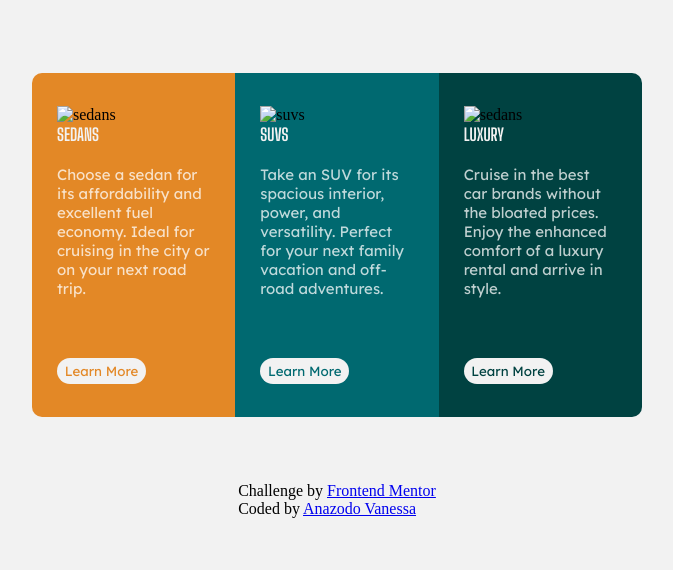
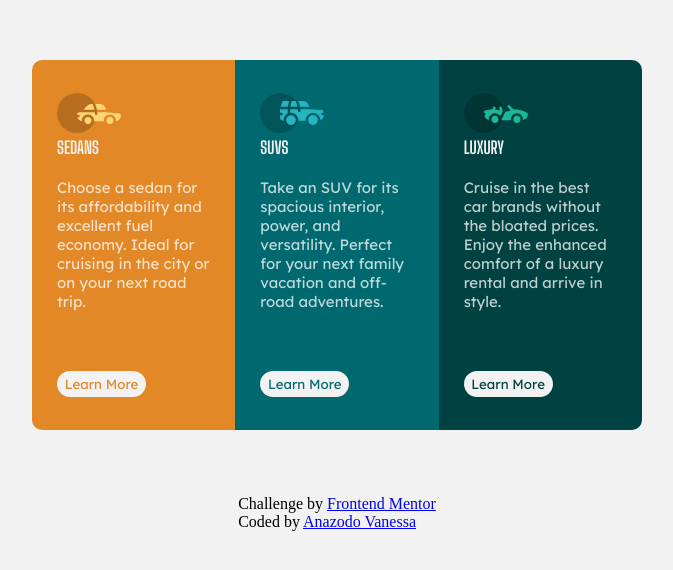
Before and after one commit to vanessie2424/3-Column-Preview-Card-Component, a plain HTML site: page index.html in a window 1280 px wide. Shown: the part 122-692 px from the top of the page, without its empty margins (303-976 px from the left). Drawn offline with Linux system fonts and the light colour scheme; the site is published under a folder, as on GitHub Pages, so addresses that start at the root find nothing.

Commit message:
Added css/style.css

```diff
--- a/index.html
+++ b/index.html
@@ -5,21 +5,21 @@
     <meta http-equiv="X-UA-Compatible" content="IE=edge">
     <meta name="viewport" content="width=device-width, initial-scale=1.0">
     <link rel="stylesheet" href="css/style.css">
-    <link rel="icon" href="../images/favicon-32x32.png">
+    <link rel="icon" href="./images/favicon-32x32.png">
     <title> Frontend Mentor|3-column-preview-card-component</title>
 </head>
 <body>
     <main>
         <div class="container">
             <div class="sedans">
-                <img src="/images/icon-sedans.svg" alt="sedans">
+                <img src="./images/icon-sedans.svg" alt="sedans">
                 <h1>Sedans</h1>
                 <p>Choose a sedan for its affordability and excellent fuel economy.
                      Ideal for cruising in the city or on your next road trip.</p>
                 <button class="btn1"> Learn More</button>
             </div>
             <div class="suvs">
-                <img src="/images/icon-suvs.svg" alt="suvs">
+                <img src="./images/icon-suvs.svg" alt="suvs">
                 <h1>SUVs</h1>
                 <p>Take an SUV for its spacious interior, power, and versatility.
                     Perfect for your next family vacation and off-road adventures.</p>
@@ -27,7 +27,7 @@
 
             </div>
             <div class="luxury">
-                <img src="/images/icon-luxury.svg" alt="sedans">
+                <img src="./images/icon-luxury.svg" alt="sedans">
                 <h1>Luxury</h1>
                 <p>Cruise in the best car brands without the bloated prices.
                     Enjoy the enhanced comfort of a luxury rental and arrive in style.</p>
```
